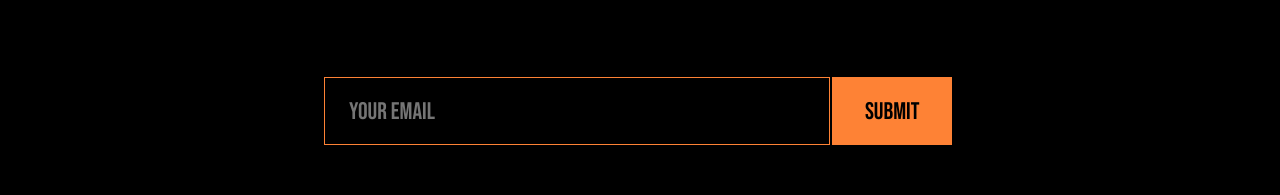
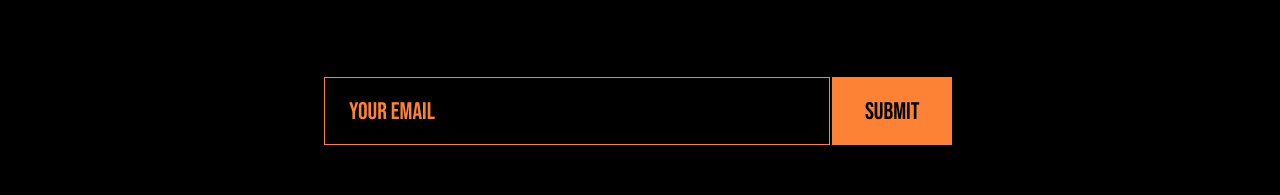
Before and after one commit to Sediyorov-Otabek/712, a plain HTML site: page index.html in a window 1280 px wide. Shown: the part 6670-6865 px from the top of the page. Drawn offline with Linux system fonts and the light colour scheme.

Commit message:
input bg gold placeholder

```diff
--- a/sass/block/_email.scss
+++ b/sass/block/_email.scss
@@ -25,6 +25,9 @@
         height: 68px;
         align-items: center;
         justify-content: center;
+        input::placeholder{
+            color: $bg-gold;
+        }
         // border: 1px solid red;
         .text{
             width: 80%;
```
Also changed, not shown: css/main.min.css, 1 other file.
